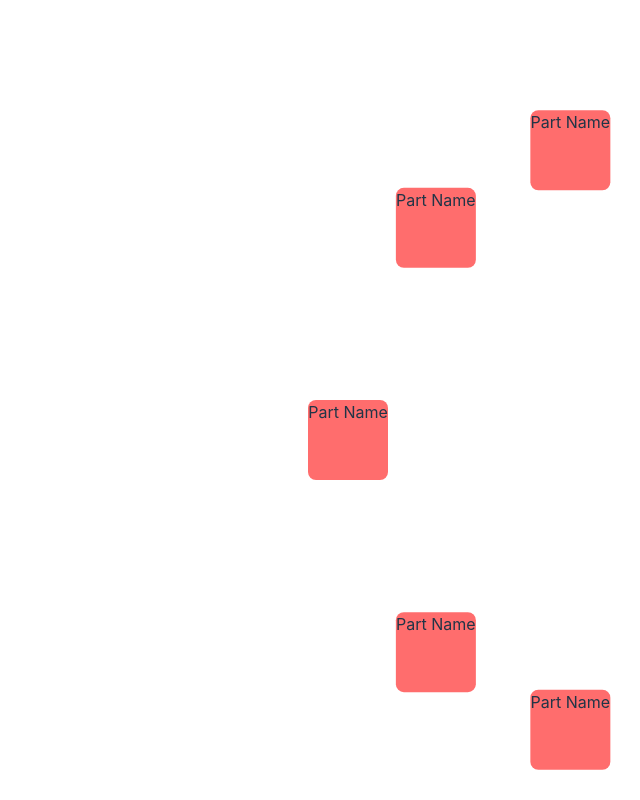
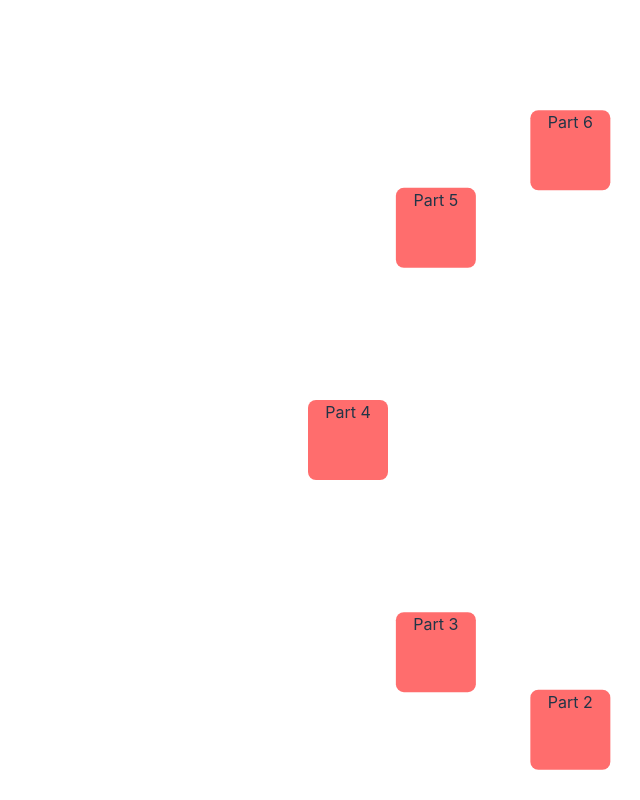
Before and after one commit to shubhxndu/three-js-poc, a React (Vite) app: page / in a window 1280 px wide. Shown: the top 800 px of the page, without its empty margins (640-1280 px from the left). Built offline with nearby package versions, Linux system fonts and the light colour scheme.

Commit message:
added direction

```diff
--- a/src/components/Sidebar/Part.jsx
+++ b/src/components/Sidebar/Part.jsx
@@ -2,7 +2,6 @@ import { useSpring, animated, useSpringRef } from '@react-spring/web';
 import { forwardRef, useCallback, useEffect, useImperativeHandle, useRef } from 'react';
 
 export const Part = forwardRef((props, ref) => {
-  const radius = 300;
   const currentAngle = useRef(0);
 
   useEffect(() => {
@@ -21,14 +20,17 @@ export const Part = forwardRef((props, ref) => {
         ]);
     },
     config: {
-      clamp: true,
+      tension: 600,
     },
   }));
 
   useImperativeHandle(ref, () => ({
     moveParts: (delta) => {
-      console.log('callling move parts', props.angle, delta);
       currentAngle.current += delta;
+
+      if (currentAngle.current > 360) {
+        currentAngle.current -= 360;
+      }
       api.start({
         to: async (next, cancel) => {
           await next([
@@ -37,9 +39,6 @@ export const Part = forwardRef((props, ref) => {
               y: props.getPositionByAngle(currentAngle.current).y,
             },
           ]);
-        },
-        config: {
-          clamp: true,
         },
       });
     },
@@ -56,7 +55,7 @@ export const Part = forwardRef((props, ref) => {
         ...springs,
       }}
     >
-      Part Name
+      Part {props.index + 1}
     </animated.div>
   );
 });
--- a/src/components/Sidebar/Sidebar.jsx
+++ b/src/components/Sidebar/Sidebar.jsx
@@ -50,6 +50,7 @@ function Sidebar() {
     let wheelRadius = 300;
 
     const radian = angle * (Math.PI / 180);
+    console.log('radian ', angle, radian);
 
     let x = Number(Math.cos(radian) * wheelRadius);
     let y = Number(Math.sin(radian) * wheelRadius);
@@ -59,13 +60,12 @@ function Sidebar() {
 
   const onWheel = (e) => {
     const mouseWheelSensitivity = 1;
-    console.log(e);
+    const direction = -1; // -1 for anti-clockwise, 1 for clockwise
     if (e.deltaY) {
       let thresholdDelta = Math.max(-8, Math.min(e.deltaY, 8));
       order.current.forEach((_, i) => {
-        order.current[i].moveParts(thresholdDelta * mouseWheelSensitivity);
+        order.current[i].moveParts(thresholdDelta * mouseWheelSensitivity * direction);
       });
-      // setDelta(e.deltaY * mouseWheelSensitivity);
     }
   };
   useEffect(() => {
```
